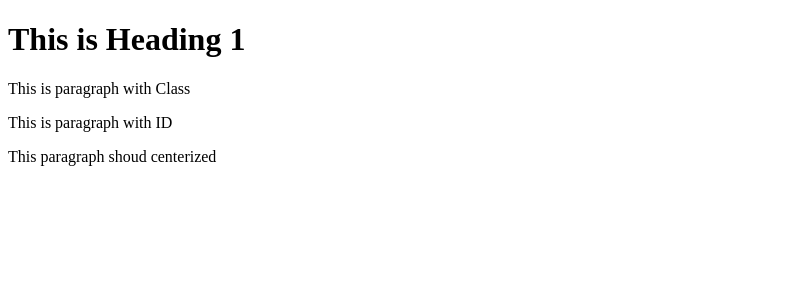
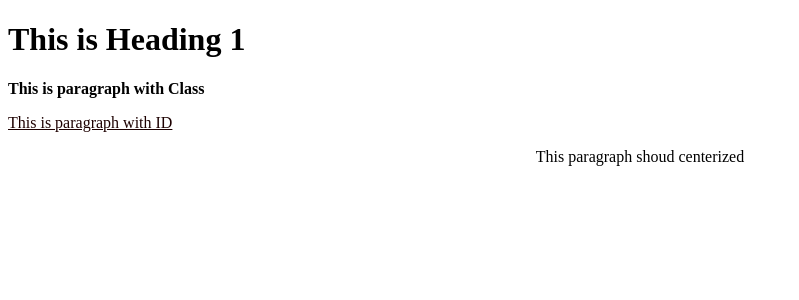
Before and after one commit to Jabont/ITMP2018, a PHP site: page /html.html in a window 1280 px wide. Shown: the top 300 px of the page, without its empty margins (0-799 px from the left). Run offline with PHP 8.4, Linux system fonts and the light colour scheme.

Commit message:
อนิเทชั่น

```diff
--- a/Unit-1/Students/59070155/Lab-1/css.css
+++ b/Unit-1/Students/59070155/Lab-1/css.css
@@ -6,7 +6,7 @@
 }
 #welcome{
 	text-decoration: underline;
-	/*write css to animating welcome element*/
+	animation: welcome 1s infinite;
 }
 @keyframes welcome{
 	from{
--- a/Unit-1/Students/59070155/Lab-1/html.html
+++ b/Unit-1/Students/59070155/Lab-1/html.html
@@ -2,7 +2,7 @@
 <html>
 <head>
 	<title>Welcome to HTML Page</title>
-	<!-- add css -->
+	<link rel="stylesheet" type="text/css" href="css.css">
 </head>
 <body>
 	<h1>This is Heading 1</h1>
```
